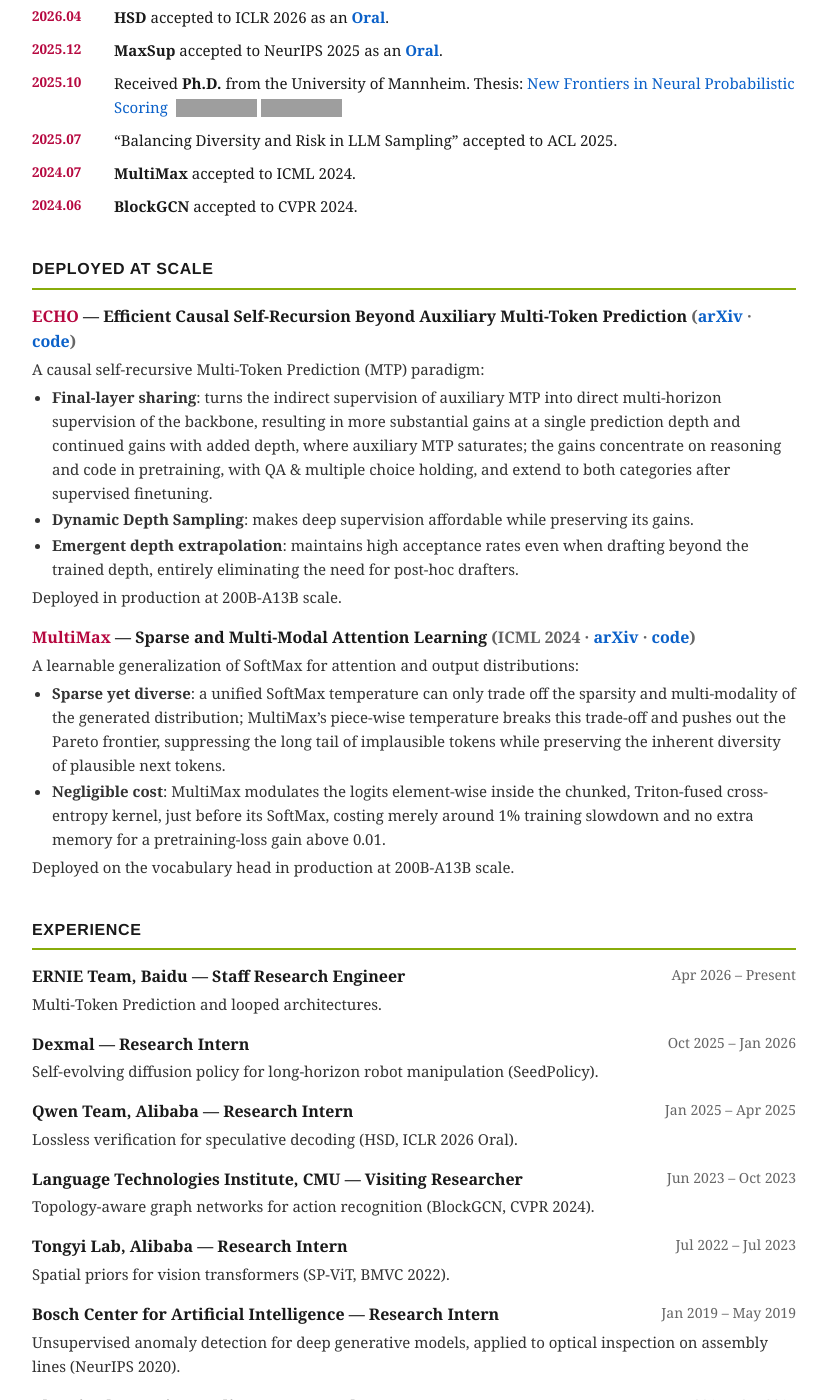
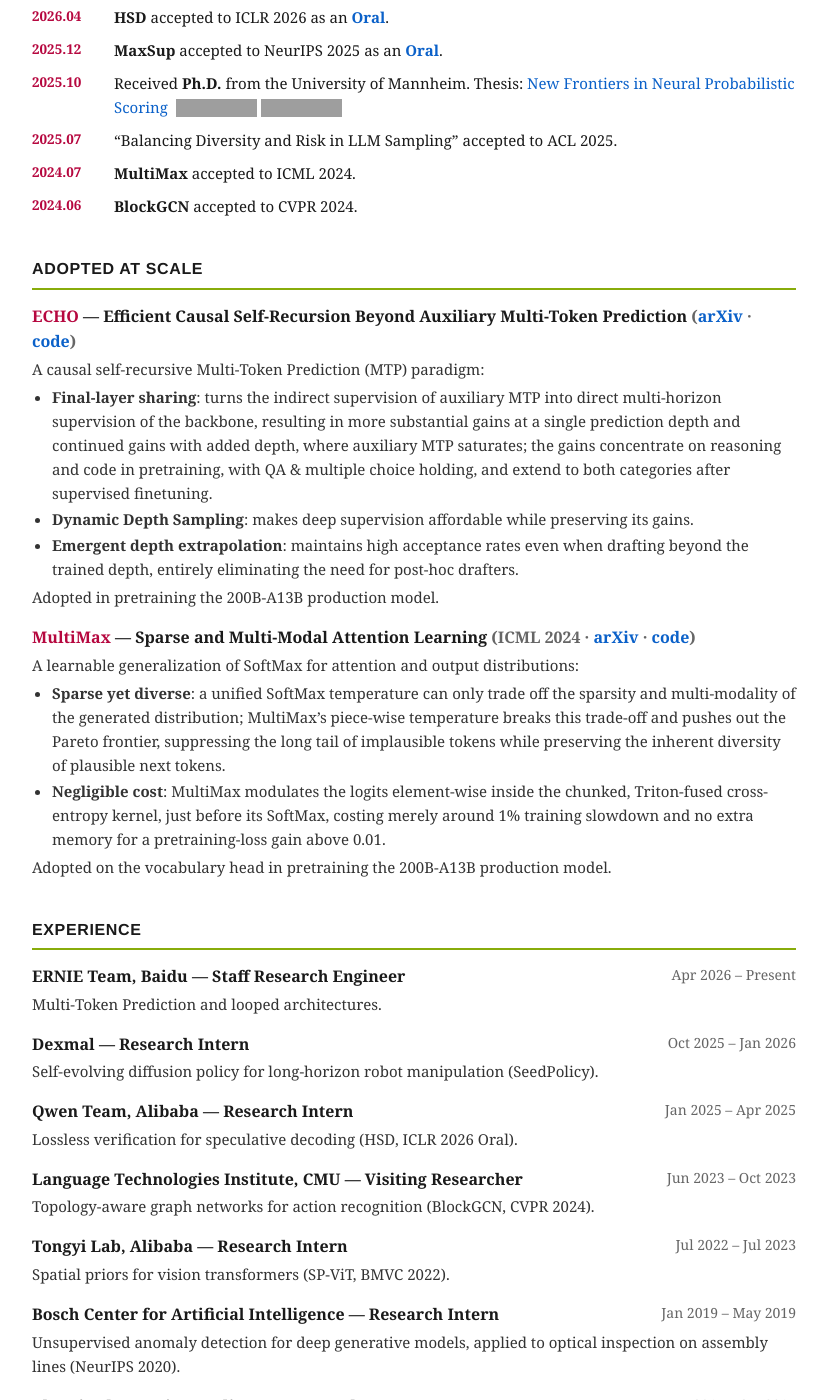
Before and after one commit to ZhouYuxuanYX/ZhouYuxuanYX.github.io, a Jekyll site: the page cv/index.html, which Jekyll copies as it is, in a window 1280 px wide and 1400 px high, scrolled down 656 px. Shown: the whole window, without its empty margins (226-1054 px from the left). Built offline with Jekyll 4.4.1, drawn with Linux system fonts in a browser that asks for light colours; grey boxes are pictures that could not be loaded.

Commit message:
CV: ECHO and MultiMax are adopted in pretraining, not deployed

```diff
--- a/cv/index.html
+++ b/cv/index.html
@@ -134,7 +134,7 @@
   </ul>
 
   <!-- RESEARCH -->
-  <h2>Deployed at Scale</h2>
+  <h2>Adopted at Scale</h2>
 
   <div class="item">
     <div class="top"><span class="title"><span class="tag">ECHO</span> &mdash; Efficient Causal Self-Recursion Beyond Auxiliary Multi-Token Prediction <span class="venue">(<a href="https://arxiv.org/abs/2610.24766">arXiv</a> &middot; <a href="https://github.com/ernie-research/ECHO">code</a>)</span></span></div>
@@ -150,7 +150,7 @@
         <li><strong>Emergent depth extrapolation</strong>: maintains high acceptance rates even when drafting
           beyond the trained depth, entirely eliminating the need for post-hoc drafters.</li>
       </ul>
-      Deployed in production at 200B-A13B scale.
+      Adopted in pretraining the 200B-A13B production model.
     </div>
   </div>
 
@@ -167,7 +167,7 @@
           Triton-fused cross-entropy kernel, just before its SoftMax, costing merely around 1% training
           slowdown and no extra memory for a pretraining-loss gain above 0.01.</li>
       </ul>
-      Deployed on the vocabulary head in production at 200B-A13B scale.
+      Adopted on the vocabulary head in pretraining the 200B-A13B production model.
     </div>
   </div>
 
```
